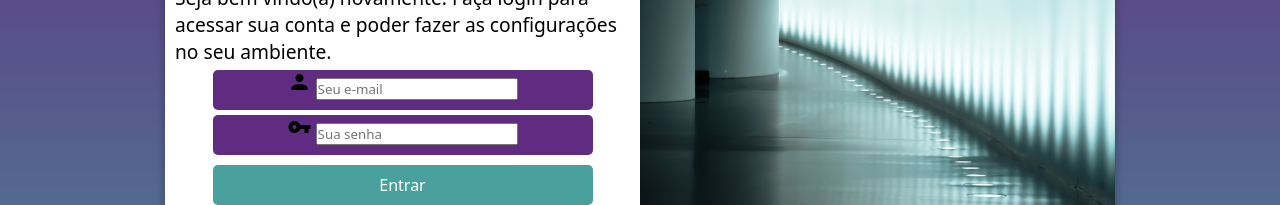
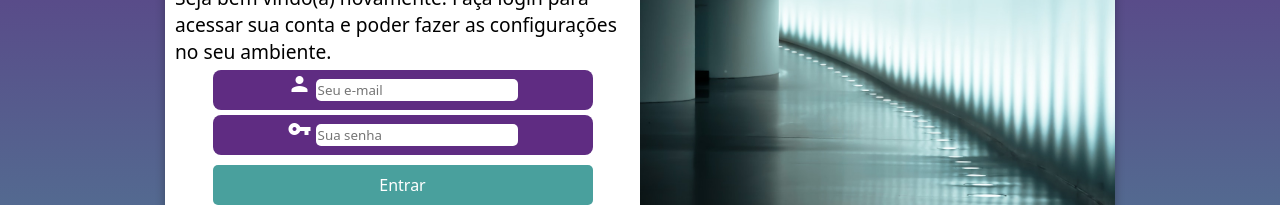
Before and after one commit to IsaacBites/Projeto-login, a plain HTML site: page index.html in a window 1280 px wide. Shown: the part 219-424 px from the top of the page. Drawn offline with Linux system fonts and the light colour scheme.

Commit message:
Update Projeto-login
Atualização do style.css

```diff
--- a/estilos/style.css
+++ b/estilos/style.css
@@ -70,9 +70,21 @@ form > div.campo{
     width: 80%;
     display: block;
     height: 40px;
-    border-radius: 5px;
+    border-radius: 8px;
     margin: 5px auto;
     text-align: center;
+}
+
+div.campo > i{
+    color: white;
+    padding-top: 2px;
+}
+
+div.campo > input{
+    border: 0px;
+    padding: 2px;
+    border-radius: 5px;
+    transform: translateY(-1px);
 }
 
 form > input[type=submit]{
```
